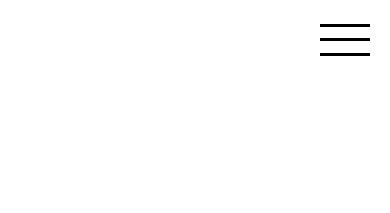
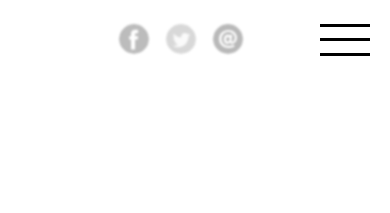
Before and after one commit to pinverein/anna-laura, a Jekyll site: the page built from index.html, in a window 390 px wide. Shown: the top 213 px of the page. Built offline with Jekyll 4.4.1, drawn with Linux system fonts in a browser that asks for light colours.

Commit message:
Added social media icons.

```diff
--- a/_includes/header.html
+++ b/_includes/header.html
@@ -6,4 +6,4 @@
 {% for lang in languages %}
 {% if lang.language == page.language %} {% assign has_class='language--active' %} {% else %} {% assign has_class='' %} {% endif %}<li><a href="{{lang.index}}" class="{{has_class}}">{{lang.language}} </a></li>{% endfor %}</ul><div class="nav-seperator"></div><ul class="link-list">{% assign navigation=site.nav | where:'language', page.language %}{% for nav in navigation %}
 {% for link in nav.links %}<li><a href="#{{link.href}}" class="scroll-on-page-link">{{link.title}}</a></li>{% endfor %}
-{% endfor %} </ul></nav><div class="placeholder">pin</div><div class="mobile-nav-toggle"><span></span></div></div></header>
+{% endfor %} </ul></nav><div class="icon-box"><div class="icon icon--fb"></div><div class="icon icon--tw"></div><div class="icon icon--tg"><span></span></div></div><div class="mobile-nav-toggle"><span></span></div></div></header>
--- a/assets/css/main.css
+++ b/assets/css/main.css
@@ -694,14 +694,14 @@ h1, h2, h3 {
 .home-wrap header {
   width: 200px;
   background: white;
-  padding: 2rem 0;
-  z-index: 2; }
+  padding: 2rem 0 1rem;
+  z-index: 5; }
   .home-wrap header .header-position {
     position: fixed;
     width: 200px;
     top: 3rem;
     left: 0;
-    bottom: 4rem;
+    bottom: 3rem;
     display: -webkit-box;
     display: -ms-flexbox;
     display: flex;
@@ -734,6 +734,8 @@ h1, h2, h3 {
       -webkit-transform: scale(0.3);
               transform: scale(0.3); }
 
+.home-wrap .site-nav {
+  position: relative; }
   .home-wrap .site-nav .nav-seperator {
     margin: 0 34px 0 40px;
     height: 1px;
@@ -743,7 +745,6 @@ h1, h2, h3 {
     opacity: 0;
     -webkit-animation: langFade 400ms 800ms ease-in-out forwards;
             animation: langFade 400ms 800ms ease-in-out forwards; }
-
   .home-wrap .site-nav ul {
     list-style: none;
     margin: 1rem 0;
@@ -754,7 +755,6 @@ h1, h2, h3 {
       border-bottom: 1px solid #f2daa0;
       -webkit-transition: all 300ms ease-in-out;
               transition: all 300ms ease-in-out; }
-
   .home-wrap .site-nav .language-list {
     display: -webkit-box;
     display: -ms-flexbox;
@@ -789,7 +789,6 @@ h1, h2, h3 {
       margin-left: .4rem; }
       .home-wrap .site-nav .language-list li a {
         color: #ccc; }
-
   .home-wrap .site-nav .link-list li {
     margin-bottom: .5rem;
     opacity: 0; }
@@ -886,11 +885,88 @@ h1, h2, h3 {
             transform: translateX(0px);
     opacity: 1; } }
 
-.home-wrap .placeholder {
-  overflow: hidden;
-  text-indent: 101%;
-  white-space: nowrap;
-  height: 3rem; }
+.home-wrap .icon-box {
+  position: relative;
+  display: -webkit-box;
+  display: -ms-flexbox;
+  display: flex;
+  -webkit-box-pack: center;
+      -ms-flex-pack: center;
+          justify-content: center;
+  margin: 0 auto; }
+  .home-wrap .icon-box .icon {
+    width: 30px;
+    height: 30px;
+    margin: 0 .6rem;
+    cursor: pointer;
+    border-radius: 50%;
+    opacity: 0;
+    -webkit-filter: grayscale(1) blur(1px) opacity(0.4);
+            filter: grayscale(1) blur(1px) opacity(0.4);
+    -webkit-transition: all 0.15s ease-out 0s;
+    transition: all 0.15s ease-out 0s; }
+    .home-wrap .icon-box .icon:nth-child(1) {
+      -webkit-animation-name: fadeInIcons;
+              animation-name: fadeInIcons;
+      -webkit-animation-duration: 500ms;
+              animation-duration: 500ms;
+      -webkit-animation-delay: 2000ms;
+              animation-delay: 2000ms;
+      -webkit-animation-timing-function: ease-in-out;
+              animation-timing-function: ease-in-out;
+      -webkit-animation-fill-mode: forwards;
+              animation-fill-mode: forwards; }
+    .home-wrap .icon-box .icon:nth-child(2) {
+      -webkit-animation-name: fadeInIcons;
+              animation-name: fadeInIcons;
+      -webkit-animation-duration: 500ms;
+              animation-duration: 500ms;
+      -webkit-animation-delay: 2100ms;
+              animation-delay: 2100ms;
+      -webkit-animation-timing-function: ease-in-out;
+              animation-timing-function: ease-in-out;
+      -webkit-animation-fill-mode: forwards;
+              animation-fill-mode: forwards; }
+    .home-wrap .icon-box .icon:nth-child(3) {
+      -webkit-animation-name: fadeInIcons;
+              animation-name: fadeInIcons;
+      -webkit-animation-duration: 500ms;
+              animation-duration: 500ms;
+      -webkit-animation-delay: 2200ms;
+              animation-delay: 2200ms;
+      -webkit-animation-timing-function: ease-in-out;
+              animation-timing-function: ease-in-out;
+      -webkit-animation-fill-mode: forwards;
+              animation-fill-mode: forwards; }
+
+@-webkit-keyframes fadeInIcons {
+  0% {
+    -webkit-transform: translateX(-30px);
+            transform: translateX(-30px);
+    opacity: 0; }
+  100% {
+    -webkit-transform: translateX(0px);
+            transform: translateX(0px);
+    opacity: 1; } }
+
+@keyframes fadeInIcons {
+  0% {
+    -webkit-transform: translateX(-30px);
+            transform: translateX(-30px);
+    opacity: 0; }
+  100% {
+    -webkit-transform: translateX(0px);
+            transform: translateX(0px);
+    opacity: 1; } }
+    .home-wrap .icon-box .icon:hover {
+      -webkit-filter: grayscale(0) blur(0px) opacity(1);
+              filter: grayscale(0) blur(0px) opacity(1); }
+    .home-wrap .icon-box .icon.icon--fb {
+      background-image: url(../img/icons/facebook.svg); }
+    .home-wrap .icon-box .icon.icon--tw {
+      background-image: url(../img/icons/twitter.svg); }
+    .home-wrap .icon-box .icon.icon--tg {
+      background-image: url(../img/icons/at.svg); }
 
 .home-wrap .mobile-nav-toggle {
   display: none;
@@ -934,11 +1010,12 @@ h1, h2, h3 {
   position: absolute;
   width: 100%;
   background: white;
-  padding: 4rem 0 2.5rem;
+  padding: 5rem 0 2.5rem;
   -webkit-transform: translateY(-100%);
           transform: translateY(-100%);
   -webkit-transition: all 300ms ease-out;
-          transition: all 300ms ease-out; }
+          transition: all 300ms ease-out;
+  z-index: 4; }
   .home-wrap .mobile-nav ul {
     list-style: none;
     margin: 0;
@@ -964,7 +1041,8 @@ h1, h2, h3 {
               flex-direction: row;
       -webkit-box-align: center;
           -ms-flex-align: center;
-              align-items: center; }
+              align-items: center;
+      z-index: 5; }
     .home-wrap header .site-nav,
     .home-wrap header .placeholder {
       display: none; }
@@ -1005,7 +1083,8 @@ section.startscreen {
       align-self: center;
   width: 100%;
   -webkit-perspective: 1000px;
-          perspective: 1000px; }
+          perspective: 1000px;
+  position: relative; }
 
 .start-logo {
   overflow: hidden;
```
Also changed, not shown: _jadefiles/header.jade (+6 -1 lines), assets/css/4-sections/_header.sass (+60 -7 lines), assets/css/4-sections/_startscreen.sass (+3 -4 lines), _jadefiles/startscreen.jade (line endings or trailing spaces), assets/img/icons/at.svg (added), assets/img/icons/telegram.png (added). Lines whose indentation alone changed are shown as unchanged.
